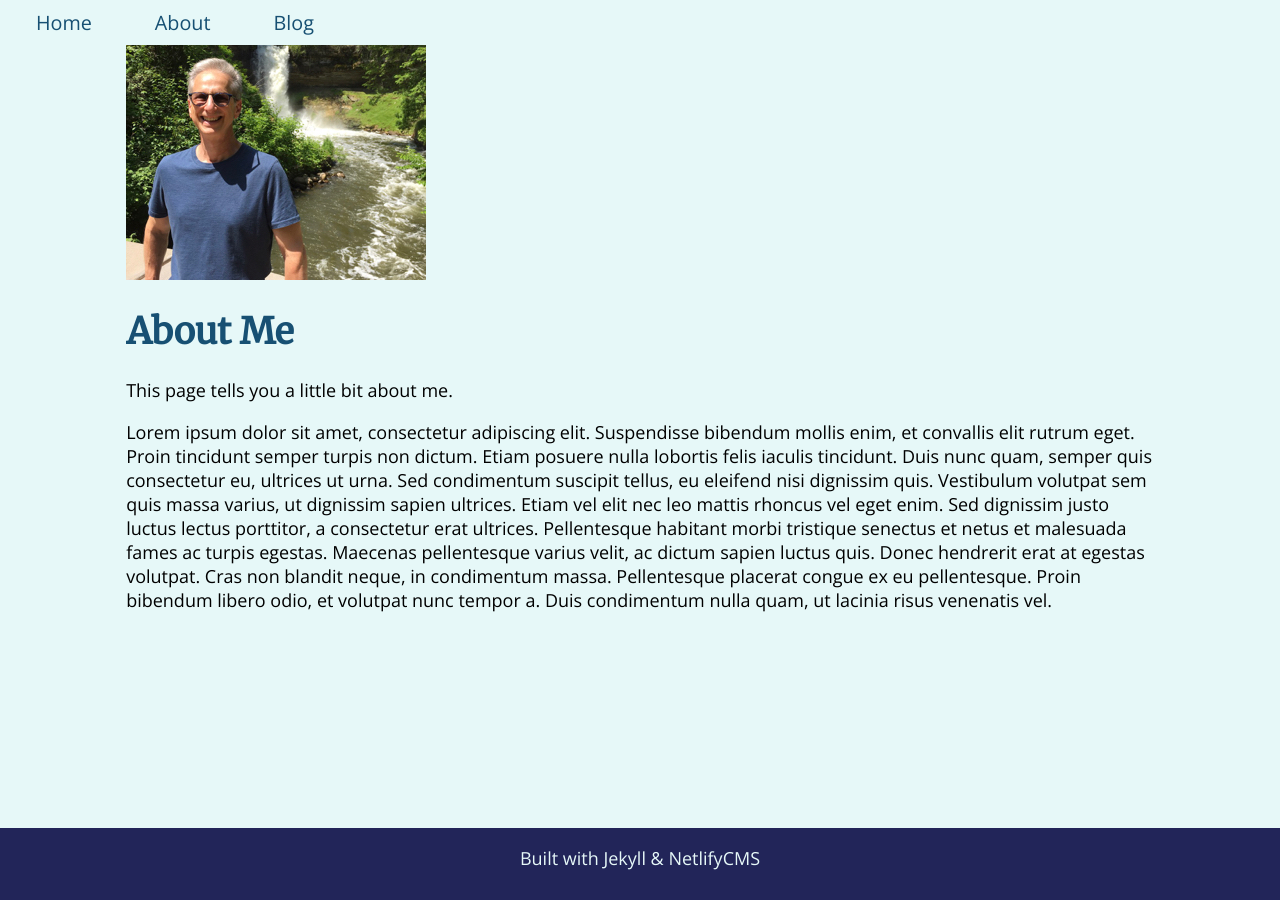
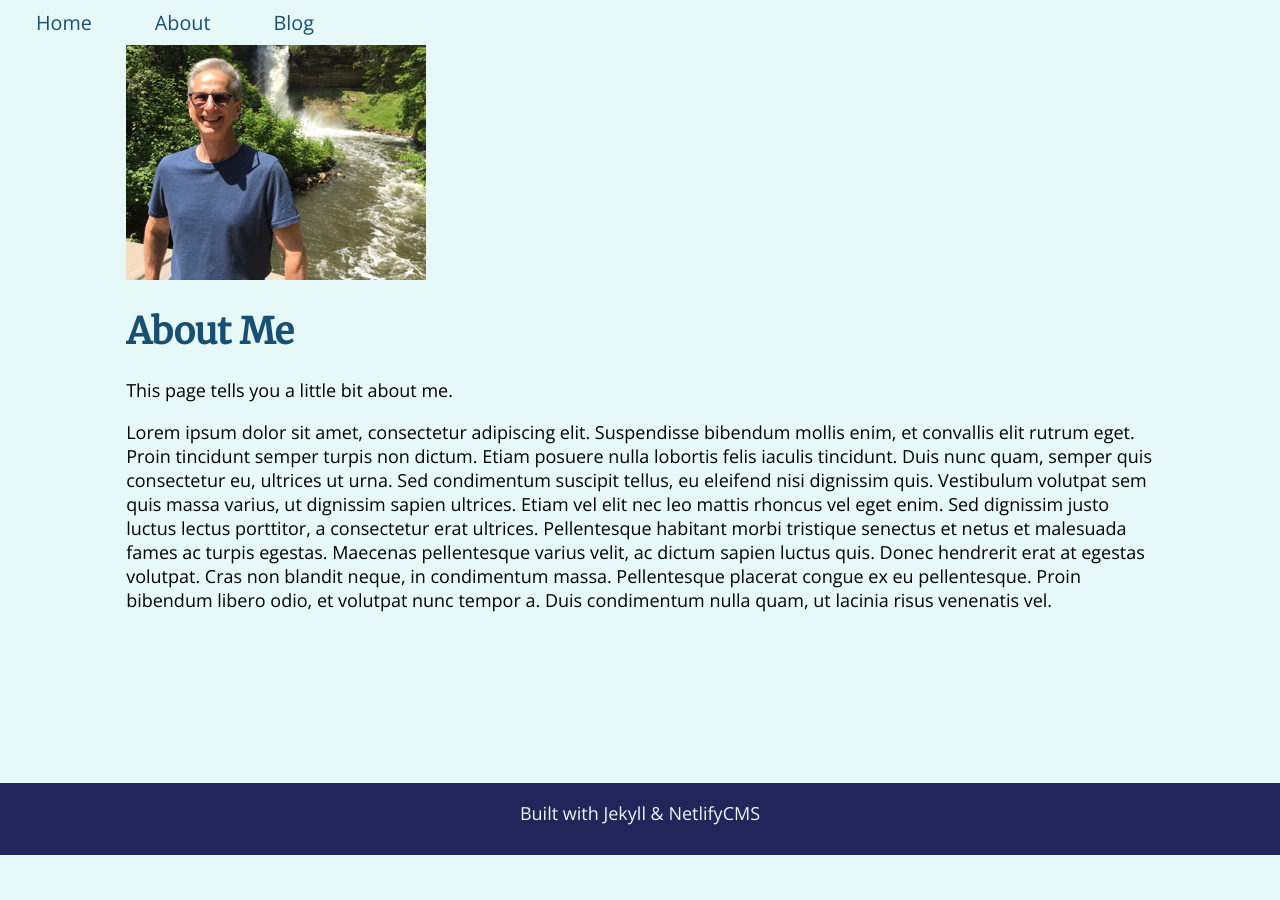
Before and after one commit to placeholdergit/cloneexpjekyllcms, a Jekyll site: the page built from about.md, in a window 1280 px wide and 900 px high, scrolled down 51 px. Built offline with Jekyll 4.4.1, drawn with Linux system fonts in a browser that asks for light colours; a script that is not in the unit is left out; after the commit the page ends 906 px from its top, so only the background shows below that.

Commit message:
More grid-template-rows adjustments

```diff
--- a/_sass/main.scss
+++ b/_sass/main.scss
@@ -200,7 +200,8 @@
   column-gap: 1em;
   /* row-gap: 1em; */
   grid-template-columns: repeat(12, 1fr);
-  grid-template-rows: [nav-start] 2.5em [header-start] auto [main-start] auto [post-list-start] minmax(20vh,auto) [footer-start] 5em [footer-end];
+  grid-template-rows: [nav-start] 2.5em [header-start] auto [main-start] auto
+                        [post-list-start] minmax(15vh,auto) [footer-start] 5em [footer-end];
 }
 .header {
   grid-column: 1 / -1;
```
